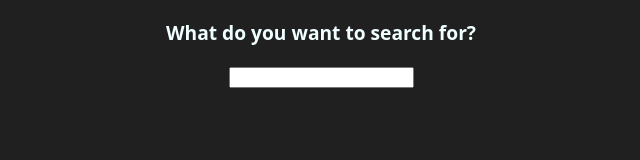
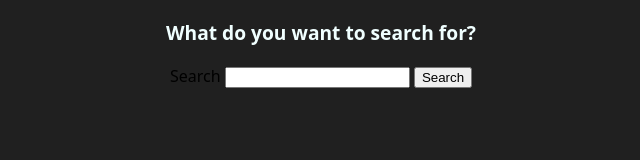
Before and after one commit to ACE-Devs/Google-Search-Portal, a plain HTML site: page index.html in a window 1280 px wide. Shown: the whole page, without its empty margins (319-959 px from the left). Drawn offline with Linux system fonts and the light colour scheme.

Commit message:
jy j j h h m h hm

```diff
--- a/index.html
+++ b/index.html
@@ -6,6 +6,8 @@
     </head>
     <body>
         <h3>What do you want to search for?</h3>
-        <input type="text" id="search" width="600" height="400"></input>
+        <label for="search">Search</label>
+        <input type="text" id="search" width="600" height="400" name="search"></input>
+        <button>Search</button>
     </body>
 </html>
```
